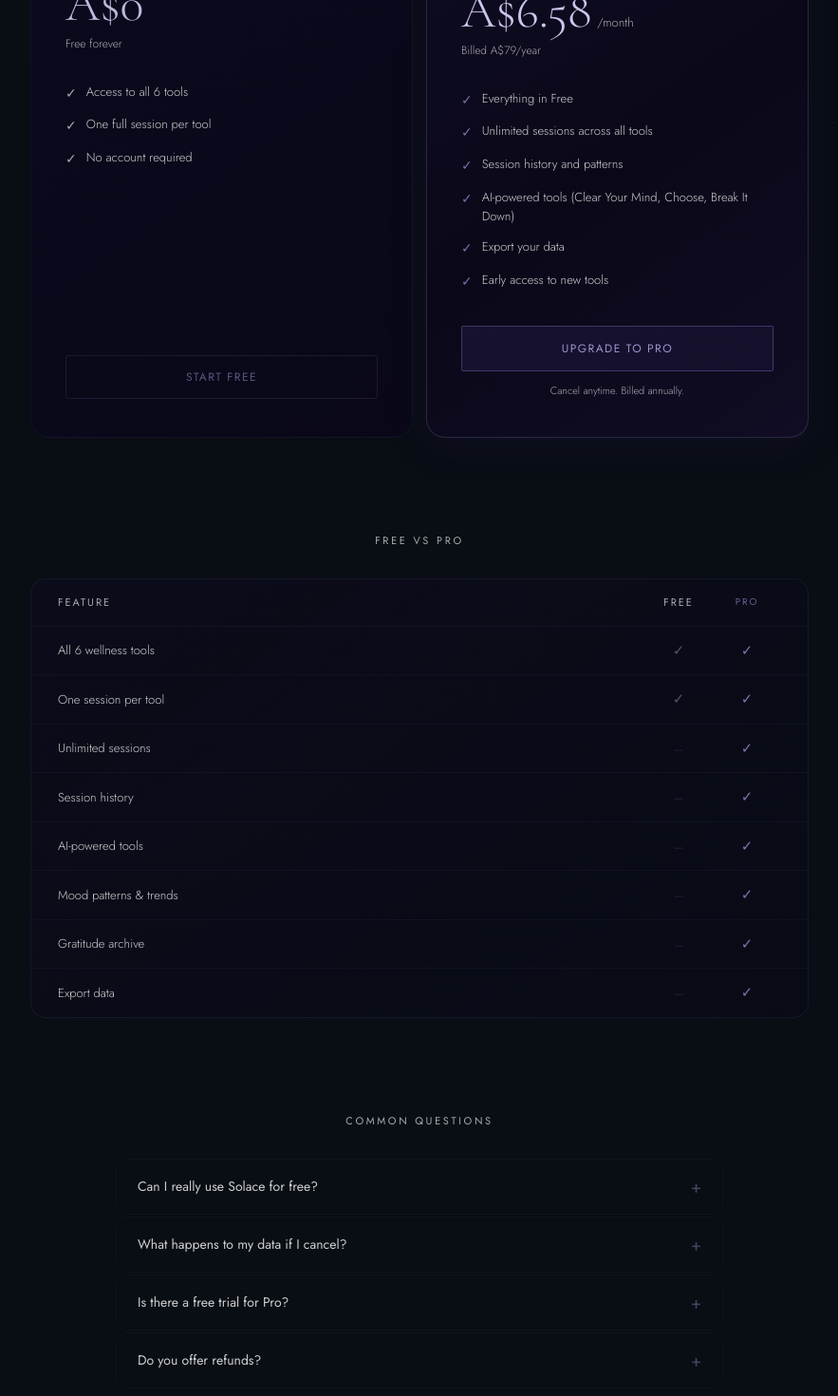
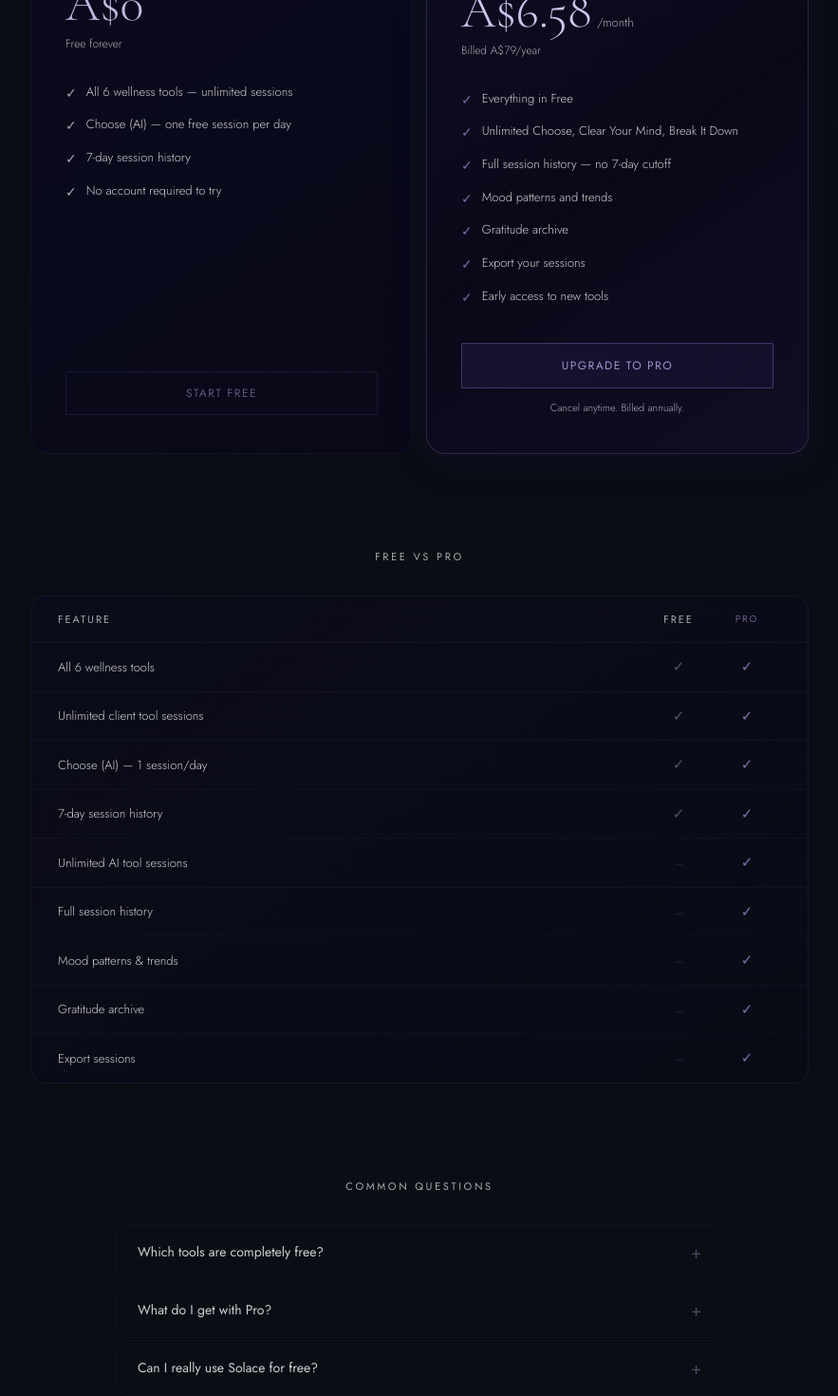
Before and after one commit to salsotk1973/solace, a Next.js app: page /pricing in a window 1280 px wide. Shown: the part 560-2030 px from the top of the page at 95% size, without its empty margins (198-1081 px from the left). Built offline with nearby package versions, Linux system fonts and the light colour scheme; no server answers.

Commit message:
Fix: pricing features and FAQs to match actual free/paid tier rules

```diff
--- a/app/(main)/pricing/page.tsx
+++ b/app/(main)/pricing/page.tsx
@@ -8,47 +8,58 @@ import BgSubtle from "@/components/backgrounds/BgSubtle";
 import { TEXT_COLOURS, FONT_SIZE, CATEGORY_COLOURS } from "@/lib/design-tokens";
 
 const FREE_FEATURES = [
-  "Access to all 6 tools",
-  "One full session per tool",
-  "No account required",
+  "All 6 wellness tools — unlimited sessions",
+  "Choose (AI) — one free session per day",
+  "7-day session history",
+  "No account required to try",
 ];
 
 const PRO_FEATURES = [
   "Everything in Free",
-  "Unlimited sessions across all tools",
-  "Session history and patterns",
-  "AI-powered tools (Clear Your Mind, Choose, Break It Down)",
-  "Export your data",
+  "Unlimited Choose, Clear Your Mind, Break It Down",
+  "Full session history — no 7-day cutoff",
+  "Mood patterns and trends",
+  "Gratitude archive",
+  "Export your sessions",
   "Early access to new tools",
 ];
 
 const COMPARISON_ROWS = [
-  { feature: "All 6 wellness tools",   free: true,  pro: true  },
-  { feature: "One session per tool",   free: true,  pro: true  },
-  { feature: "Unlimited sessions",     free: false, pro: true  },
-  { feature: "Session history",        free: false, pro: true  },
-  { feature: "AI-powered tools",       free: false, pro: true  },
-  { feature: "Mood patterns & trends", free: false, pro: true  },
-  { feature: "Gratitude archive",      free: false, pro: true  },
-  { feature: "Export data",            free: false, pro: true  },
+  { feature: "All 6 wellness tools",            free: true,  pro: true  },
+  { feature: "Unlimited client tool sessions",  free: true,  pro: true  },
+  { feature: "Choose (AI) — 1 session/day",     free: true,  pro: true  },
+  { feature: "7-day session history",           free: true,  pro: true  },
+  { feature: "Unlimited AI tool sessions",      free: false, pro: true  },
+  { feature: "Full session history",            free: false, pro: true  },
+  { feature: "Mood patterns & trends",          free: false, pro: true  },
+  { feature: "Gratitude archive",               free: false, pro: true  },
+  { feature: "Export sessions",                 free: false, pro: true  },
 ];
 
 const FAQS = [
   {
+    q: "Which tools are completely free?",
+    a: "All 6 wellness tools — Breathing, Focus Timer, Sleep Wind-Down, Thought Reframer, Mood Tracker, and Gratitude Log — are free with unlimited sessions. You also get one free AI session per day with Choose.",
+  },
+  {
+    q: "What do I get with Pro?",
+    a: "Unlimited sessions with all three AI tools (Choose, Clear Your Mind, Break It Down), full session history with no 7-day cutoff, mood patterns, gratitude archive, and data export.",
+  },
+  {
     q: "Can I really use Solace for free?",
-    a: "Yes. Every tool has a full free session with no account needed. You only need to sign up when you want to save your history or access unlimited sessions.",
+    a: "Yes. All 6 client tools are free with no session limits. Choose gives you one AI session per day free. No credit card required.",
   },
   {
     q: "What happens to my data if I cancel?",
     a: "Your data stays in your account. You can export everything before you cancel, and we never delete your history.",
   },
   {
-    q: "Is there a free trial for Pro?",
-    a: "Yes — you can start free and upgrade when you're ready. No credit card required to create an account.",
+    q: "Do you offer refunds?",
+    a: "If you upgrade and change your mind within 7 days, contact us and we'll refund in full. No questions asked.",
   },
   {
-    q: "Do you offer refunds?",
-    a: "If you upgrade and change your mind within 7 days, contact us and we'll refund in full, no questions asked.",
+    q: "Is my data private?",
+    a: "Yes. Nothing you write in Solace is shared, sold, or used to train AI models. Your sessions belong to you.",
   },
 ];
 
```
